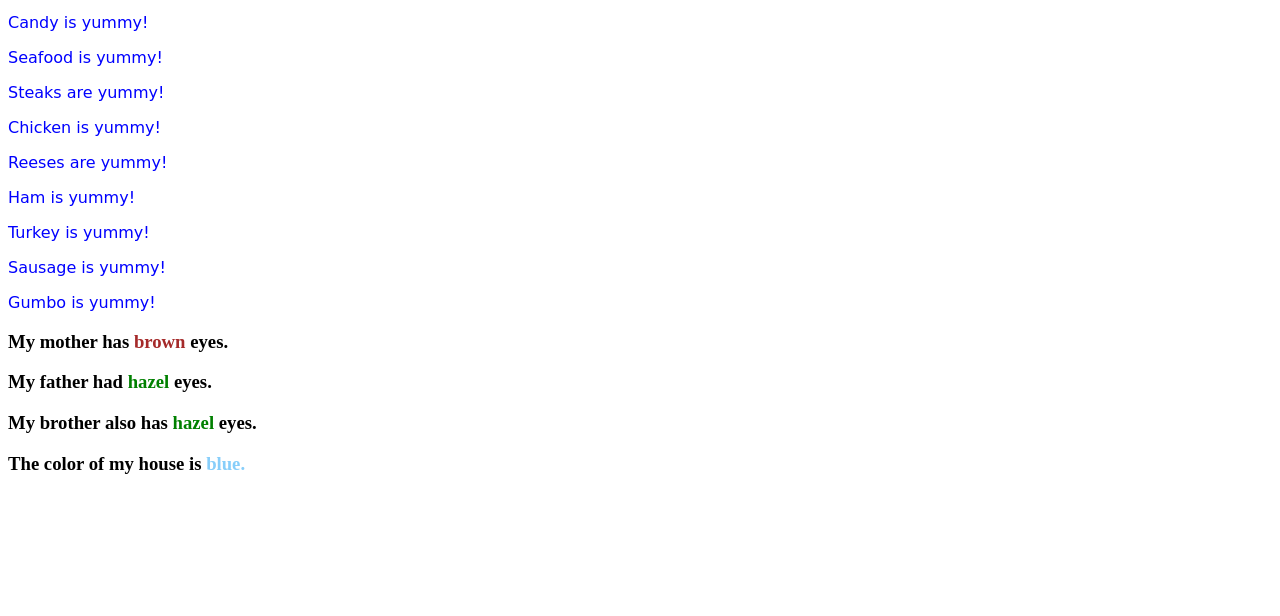
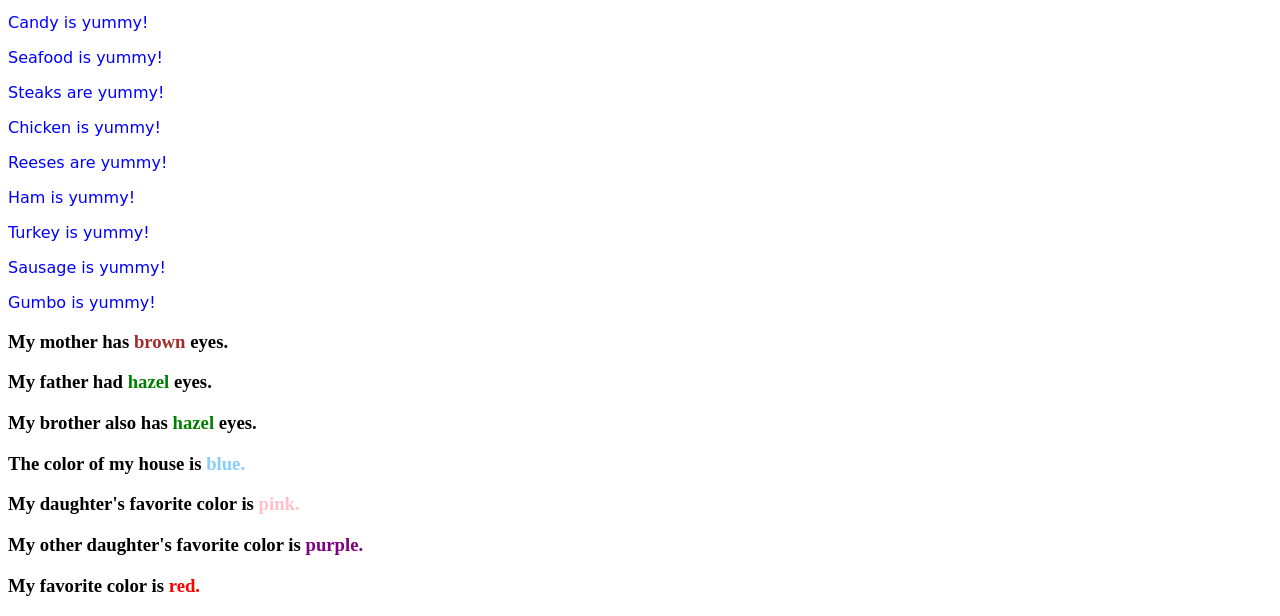
Before and after one commit to codex-c1/js-2-assignment-1, a plain HTML site: page index.html in a window 1280 px wide. Shown: the part 628-1244 px from the top of the page. Before the commit the page ends 1121 px from the top, so only its background shows below. Drawn offline with Linux system fonts and the light colour scheme.

Commit message:
Added more h3 elements with the span tags.

```diff
--- a/index.html
+++ b/index.html
@@ -40,9 +40,14 @@
     <h3>
       The color of my house is <span style="color: lightskyblue"> blue.</span>
     </h3>
-    <h3></h3>
-    <h3></h3>
-    <h3></h3>
+    <h3>
+      My daughter's favorite color is <span style="color: pink">pink.</span>
+    </h3>
+    <h3>
+      My other daughter's favorite color is
+      <span style="color: purple">purple.</span>
+    </h3>
+    <h3>My favorite color is <span style="color: red">red.</span></h3>
     <h3></h3>
     <h3></h3>
     <h3></h3>
```
